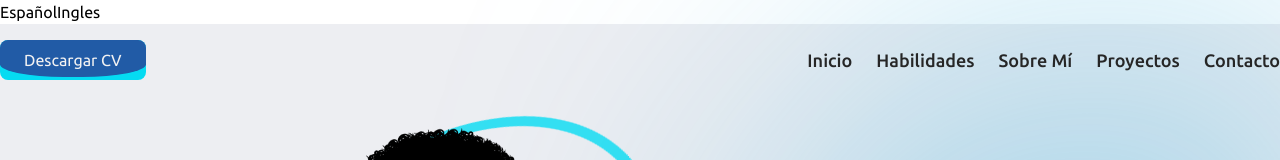
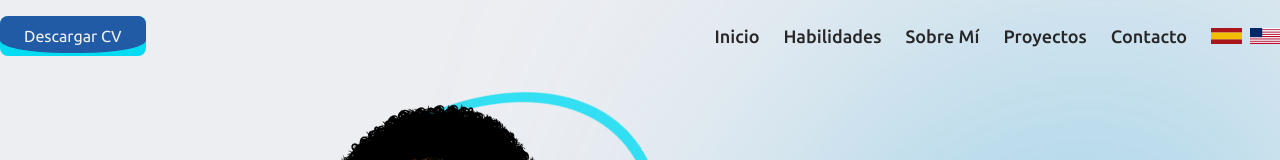
Before and after one commit to leonardotorre18/portfolio, a React (Vite) app: page / in a window 1280 px wide. Shown: the top 160 px of the page. Built offline with nearby package versions, Linux system fonts and the light colour scheme.

Commit message:
Added changeLang Button in Navbar Incluited flag SVG

```diff
--- a/src/components/Providers/LangProvider.tsx
+++ b/src/components/Providers/LangProvider.tsx
@@ -1,9 +1,8 @@
 import React from 'react';
 import { IntlProvider } from "react-intl";
 import useLangHandler from '../hooks/useLangHandler';
-import messageEs from "../lang/en.json";
 
-export const LangContext = React.createContext({})
+export const LangContext = React.createContext<any>(null)
 
 export default function LangProvider(
   { children }:
@@ -13,10 +12,8 @@ export default function LangProvider(
   const [state, actions] = useLangHandler()
 
   return (
-    <LangContext.Provider value={state}>
+    <LangContext.Provider value={{state, actions}}>
       <IntlProvider locale={state.locale} messages={state.messages}>
-        <button onClick={actions.changeLangEs}>Español</button>
-        <button onClick={actions.changeLangEn}>Ingles</button>
         {children}
       </IntlProvider>
     </LangContext.Provider>
--- /dev/null
+++ b/src/components/buttons/ButtonLang.tsx
@@ -0,0 +1,24 @@
+import React from 'react';
+import { LangContext } from '../Providers/LangProvider';
+import FlagUSA from '../../assets/flag_usa.svg';
+import FlagSPA from '../../assets/flag_spain.svg';
+
+export default function ButtonLang() {
+  const {actions} = React.useContext(LangContext)
+  return (
+    <div className="gap-2 flex">
+      <button
+        className=" h-4"
+        onClick={actions.changeLangEs}
+      >
+        <img className="h-full" src={FlagSPA} />
+      </button>
+      <button
+        className=" h-4"
+        onClick={actions.changeLangEn}
+      >
+        <img className="h-full" src={FlagUSA} />
+      </button>
+    </div>
+  )
+}
--- a/src/components/layouts/Navbar.tsx
+++ b/src/components/layouts/Navbar.tsx
@@ -1,6 +1,7 @@
 import { useEffect, useState } from "react";
 import { FormattedMessage } from "react-intl";
 import Button from "../buttons/Button";
+import ButtonLang from "../buttons/ButtonLang";
 
 export default function Navbar() {
 
@@ -25,12 +26,13 @@ export default function Navbar() {
         >
           <FormattedMessage id="Navbar.Button.download" />
         </Button>
-        <ul className="flex gap-6 text-lg font-medium">
+        <ul className="flex gap-6 text-lg font-medium items-center">
           <li><FormattedMessage id="Navbar.List.home" /></li>
           <li><FormattedMessage id="Navbar.List.skills" /></li>
           <li><FormattedMessage id="Navbar.List.aboutme" /></li>
           <li><FormattedMessage id="Navbar.List.projects" /></li>
           <li><FormattedMessage id="Navbar.List.contact" /></li>
+          <ButtonLang />
         </ul>
       </nav>
     </header>
--- a/tailwind.config.cjs
+++ b/tailwind.config.cjs
@@ -8,6 +8,12 @@ module.exports = {
   theme: {
     extend: {
       colors: {
+        // 'DarkModeRed': '#240046',
+        // 'DarkModeWhite': '#F2F2F2',
+        // 'DarkModeDarkGrey': '#240046',
+        // 'DarkModeGrey': '#3c096c',
+        // 'DarkModeDarkGrey-50': '#240046',
+        // 'DarkModeGreen': '#ff9100',
         'DarkModeRed': '#C11428',
         'DarkModeWhite': '#F2F2F2',
         'DarkModeGrey': '#595959',
```
Also changed, not shown: src/assets/flag_spain.svg (added), src/assets/flag_usa.svg (added).
